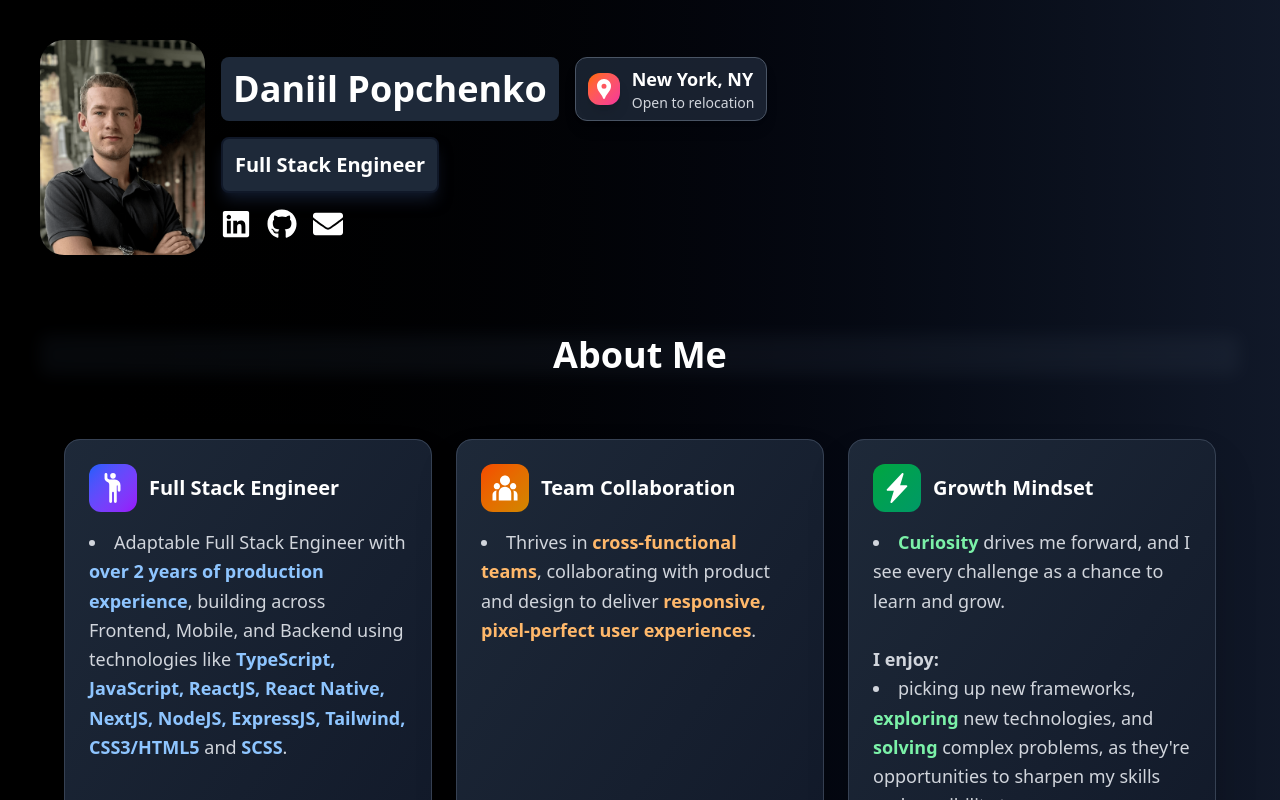
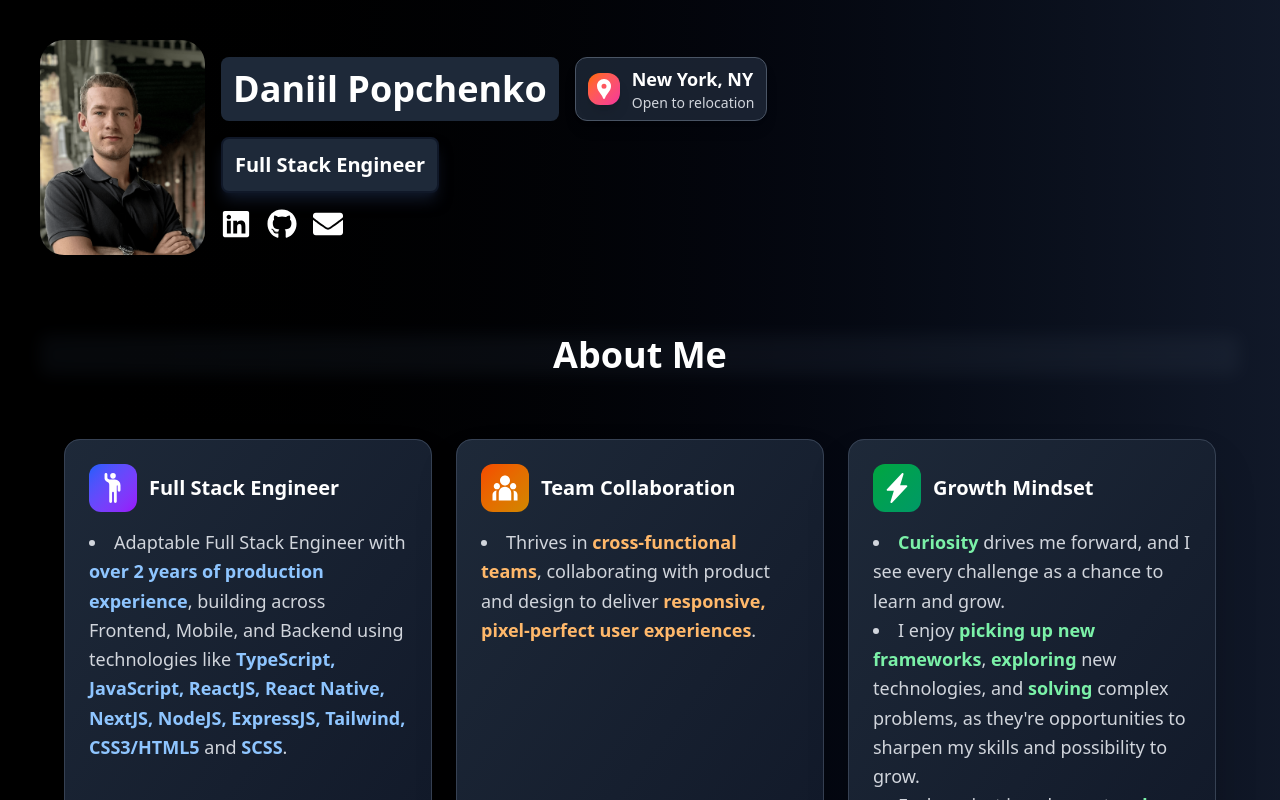
Before and after one commit to DanielPopchenko/daniil-personal-website, a React (Vite) app: page / in a window 1280 px wide. Shown: the top 800 px of the page. Built offline with nearby package versions, Linux system fonts and the light colour scheme.

Commit message:
updated skills

```diff
--- a/src/AboutMe.jsx
+++ b/src/AboutMe.jsx
@@ -85,12 +85,11 @@ export default function AboutMe() {
                     <span className="font-semibold text-green-300">Curiosity</span> drives me
                     forward, and I see every challenge as a chance to learn and grow.
                   </li>
-                  <br />
-                  <p className="font-semibold">I enjoy: </p>
                   <li>
-                    <span className="font-semibold text-green-300"> </span> picking up new
-                    frameworks, <span className="font-semibold text-green-300"> exploring </span>{' '}
-                    new technologies, and{' '}
+                    I enjoy{' '}
+                    <span className="font-semibold text-green-300"> picking up new frameworks</span>
+                    , <span className="font-semibold text-green-300"> exploring </span> new
+                    technologies, and{' '}
                     <span className="font-semibold text-green-300"> solving </span> complex
                     problems, as they're opportunities to sharpen my skills and possibility to grow.
                   </li>
```
